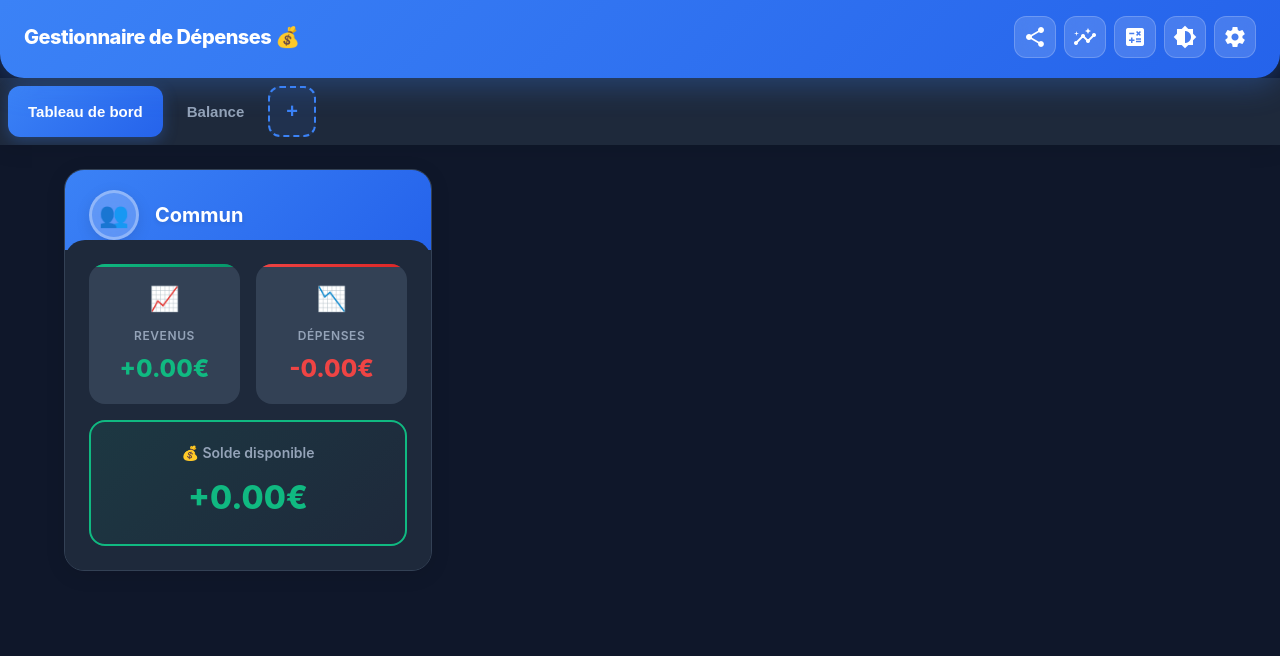
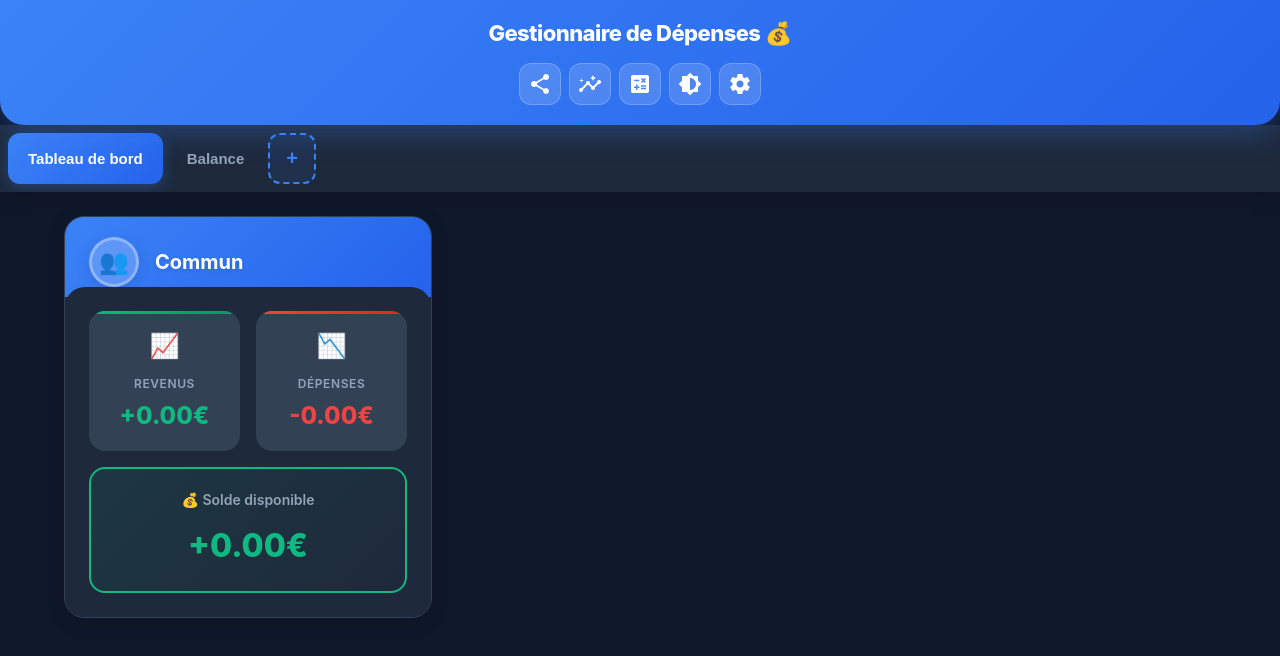
Before and after one commit to jhd71/Mon-Gestionnaire-de-Depenses, a plain HTML site: page index.html in a window 1280 px wide. Drawn offline with nearby package versions, Linux system fonts and the light colour scheme.

Commit message:
Update styles.css

```diff
--- a/css/styles.css
+++ b/css/styles.css
@@ -91,10 +91,11 @@ body {
 .header {
     background: var(--primary-gradient);
     color: white;
-    padding: 1.25rem 1.5rem;
+    padding: 1rem 1.5rem 1.25rem;
     display: flex;
-    justify-content: space-between;
+    flex-direction: column;
     align-items: center;
+    gap: 0.75rem;
     position: sticky;
     top: 0;
     z-index: 100;
@@ -103,17 +104,20 @@ body {
 }
 
 .header h1 {
-    font-size: 1.25rem;
+    font-size: 1.375rem;
     font-weight: 800;
     letter-spacing: -0.025em;
     display: flex;
     align-items: center;
     gap: 0.5rem;
+    text-align: center;
 }
 
 .header-buttons {
     display: flex;
     gap: 0.5rem;
+    flex-wrap: wrap;
+    justify-content: center;
 }
 
 .btn-icon {
@@ -443,7 +447,7 @@ body {
 }
 
 .section-title {
-    font-size: 1.125rem;
+    font-size: 1.0rem;
     font-weight: 700;
     color: var(--text-primary);
     display: flex;
```
